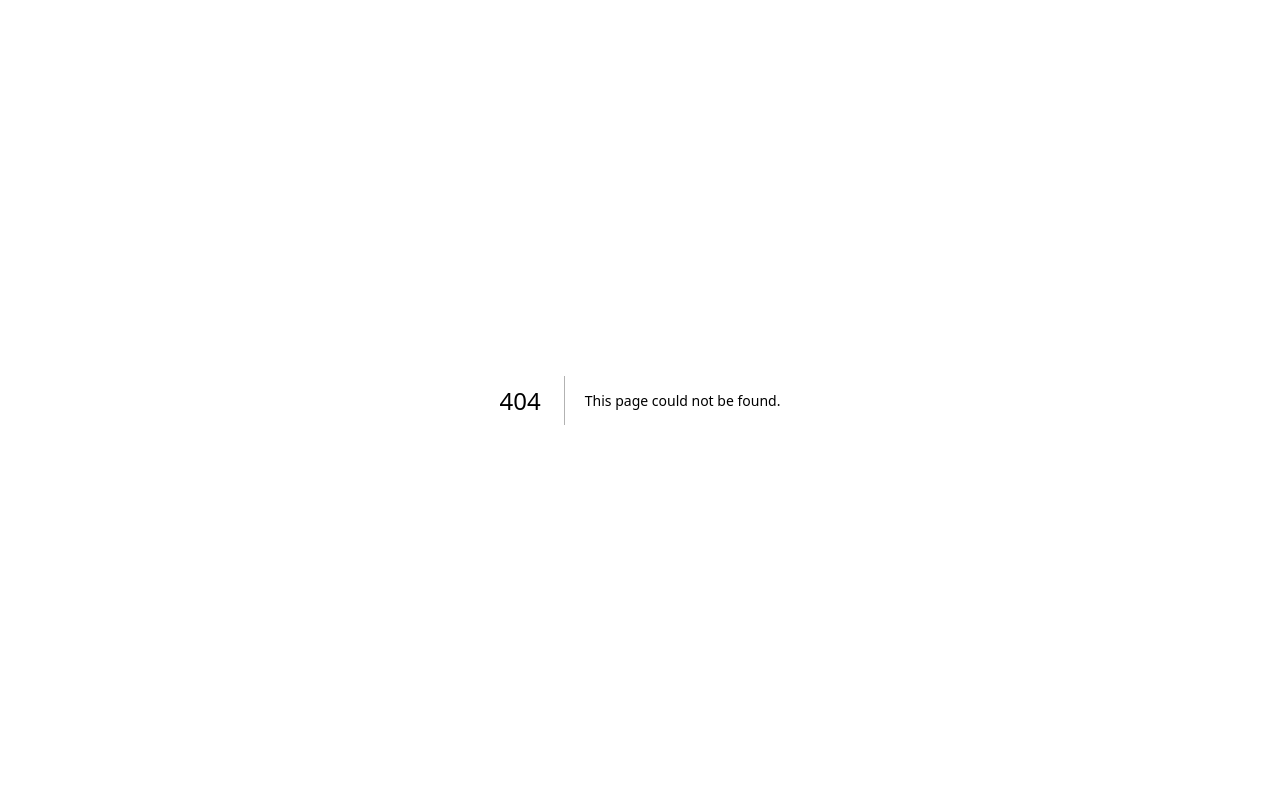
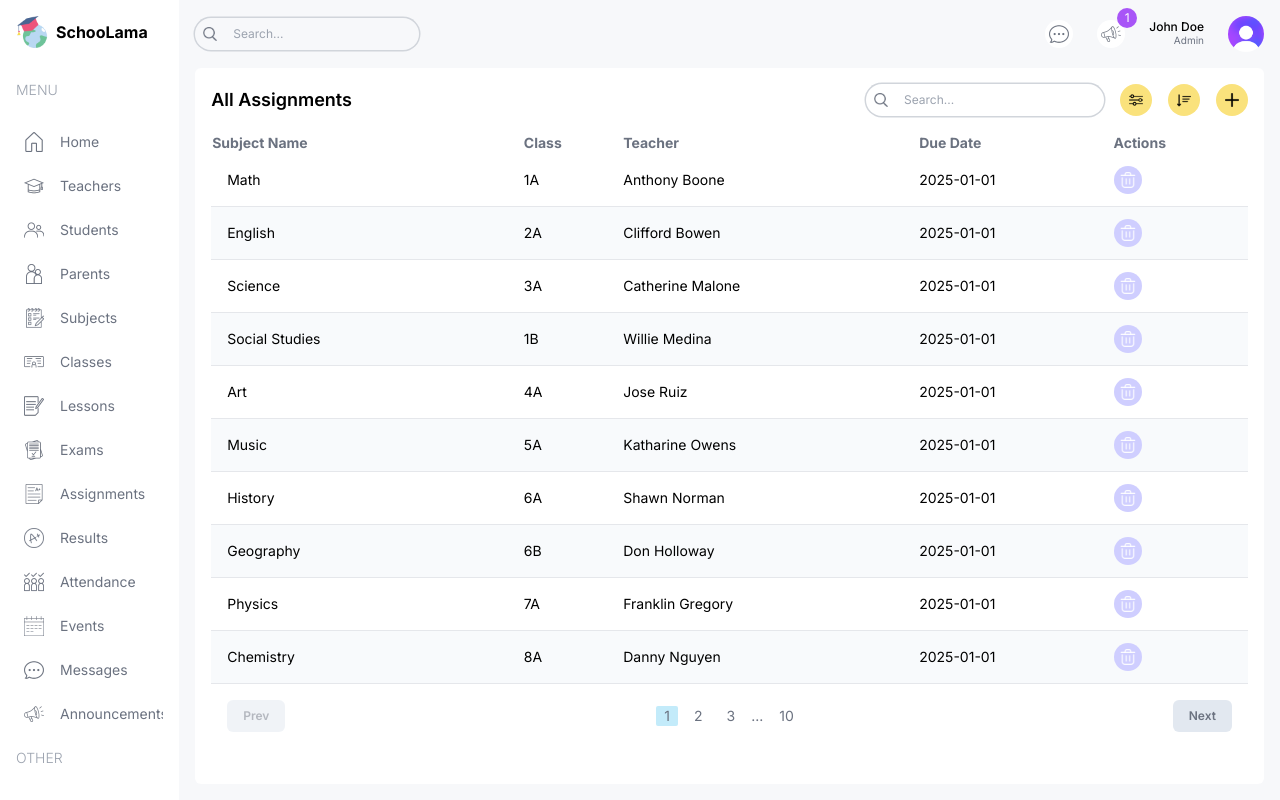
Before and after one commit to immalino/school-management-dashboard, a Next.js app: page /list/assignments in a window 1280 px wide. Before the commit this address had no page. Built offline with nearby package versions, Linux system fonts and the light colour scheme.

Commit message:
creating list assignments page

```diff
--- /dev/null
+++ b/src/app/(dashboard)/list/assignments/page.tsx
@@ -0,0 +1,94 @@
+import Pagination from "@/components/Pagination";
+import Table from "@/components/Table";
+import TableSearch from "@/components/TableSearch";
+import { assignmentsData, role } from "@/lib/data";
+import Image from "next/image";
+
+type Assignment = {
+  id: number;
+  subject: string;
+  class: string;
+  teacher: string;
+  dueDate: string;
+};
+
+const columns = [
+  {
+    header: "Subject Name",
+    accessor: "name",
+  },
+  {
+    header: "Class",
+    accessor: "class",
+  },
+  {
+    header: "Teacher",
+    accessor: "teacher",
+    className: "hidden md:table-cell",
+  },
+  {
+    header: "Due Date",
+    accessor: "dueDate",
+    className: "hidden md:table-cell",
+  },
+  {
+    header: "Actions",
+    accessor: "action",
+  },
+];
+
+const AssignmentListPage = () => {
+  const renderRow = (item: Assignment) => (
+    <tr
+      key={item.id}
+      className="border-b border-gray-200 even:bg-slate-50 text-sm hover:bg-lamaPurpleLight"
+    >
+      <td className="flex items-center gap-4 p-4">{item.subject}</td>
+      <td>{item.class}</td>
+      <td className="hidden md:table-cell">{item.teacher}</td>
+      <td className="hidden md:table-cell">{item.dueDate}</td>
+      <td>
+        <div className="flex items-center gap-2">
+          {role === "admin" && (
+            <button className="w-7 h-7 flex items-center justify-center rounded-full bg-lamaPurple">
+              <Image src="/delete.png" alt="" width={16} height={16} />
+            </button>
+          )}
+        </div>
+      </td>
+    </tr>
+  );
+
+  return (
+    <div className="bg-white p-4 rounded-md flex-1 m-4 mt-0">
+      {/* TOP */}
+      <div className="flex items-center justify-between">
+        <h1 className="hidden md:block text-lg font-semibold">
+          All Assignments
+        </h1>
+        <div className="flex flex-col md:flex-row items-center gap-4 w-full md:w-auto">
+          <TableSearch />
+          <div className="flex items-center gap-4 self-end">
+            <button className="w-8 h-8 flex items-center justify-center rounded-full bg-lamaYellow">
+              <Image src="/filter.png" alt="" width={14} height={14} />
+            </button>
+            <button className="w-8 h-8 flex items-center justify-center rounded-full bg-lamaYellow">
+              <Image src="/sort.png" alt="" width={14} height={14} />
+            </button>
+            {role === "admin" && (
+              <button className="w-8 h-8 flex items-center justify-center rounded-full bg-lamaYellow">
+                <Image src="/plus.png" alt="" width={14} height={14} />
+              </button>
+            )}
+          </div>
+        </div>
+      </div>
+      {/* LIST */}
+      <Table columns={columns} renderRow={renderRow} data={assignmentsData} />
+      {/* PAGINATION */}
+      <Pagination />
+    </div>
+  );
+};
+
+export default AssignmentListPage;
```
